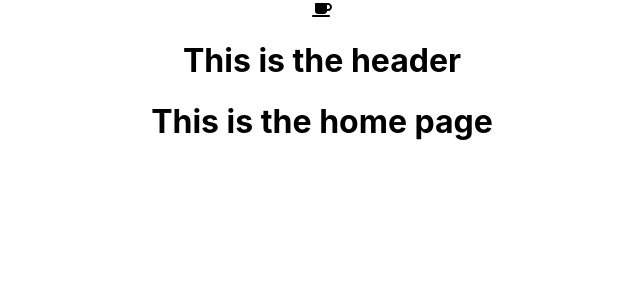
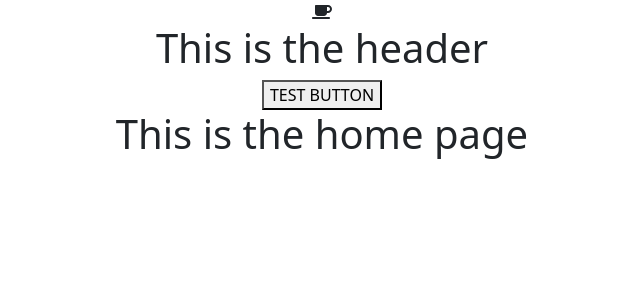
Before and after one commit to EnterpriseBoy/MenuUi, a React (Create React App) app: page / in a window 1280 px wide. Shown: the top 300 px of the page, without its empty margins (318-958 px from the left). Built offline with nearby package versions, Linux system fonts and the light colour scheme.

Commit message:
Bootstrap setup

```diff
--- a/package.json
+++ b/package.json
@@ -9,7 +9,9 @@
     "@testing-library/jest-dom": "^5.16.4",
     "@testing-library/react": "^13.3.0",
     "@testing-library/user-event": "^13.5.0",
+    "bootstrap": "^5.1.3",
     "react": "^18.1.0",
+    "react-bootstrap": "^2.4.0",
     "react-dom": "^18.1.0",
     "react-router-dom": "^6.3.0",
     "react-scripts": "5.0.1",
--- a/src/Components/Header/Header.js
+++ b/src/Components/Header/Header.js
@@ -3,6 +3,9 @@
 //FontAwesome
 import { FontAwesomeIcon } from '@fortawesome/react-fontawesome'
 import { faCoffee } from '@fortawesome/free-solid-svg-icons'
+
+//Bootstrap
+import Button from 'react-bootstrap/Button';
 
 
 function Header() {
@@ -10,6 +13,7 @@
       <div>
         <FontAwesomeIcon icon={faCoffee} />
         <h1>This is the header</h1>
+        <button onClick={() => alert("Clicked")}>TEST BUTTON</button>
       </div>
     );
   }
```
Also changed, not shown: src/index.js (+7 -0 lines), 1 other file (tests, documents, lock files or other folders).
